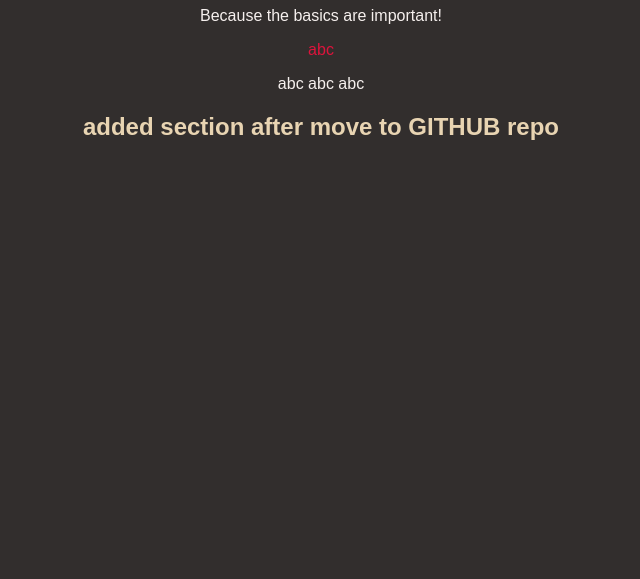
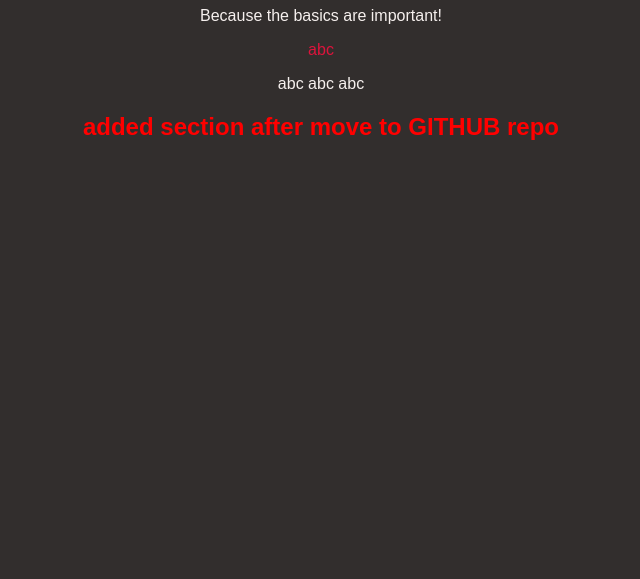
Before and after one commit to Shumaila-Anjum/github-crashcourse, a plain HTML site: page index.html in a window 1280 px wide. Shown: the part 221-800 px from the top of the page, without its empty margins (319-959 px from the left). Drawn offline with Linux system fonts and the light colour scheme.

Commit message:
color changed to red

```diff
--- a/styles.css
+++ b/styles.css
@@ -17,7 +17,7 @@ body {
 }
 
 h1 {
-  color: #e8d4b2;
+  color: red;
 }
 
 a
```
